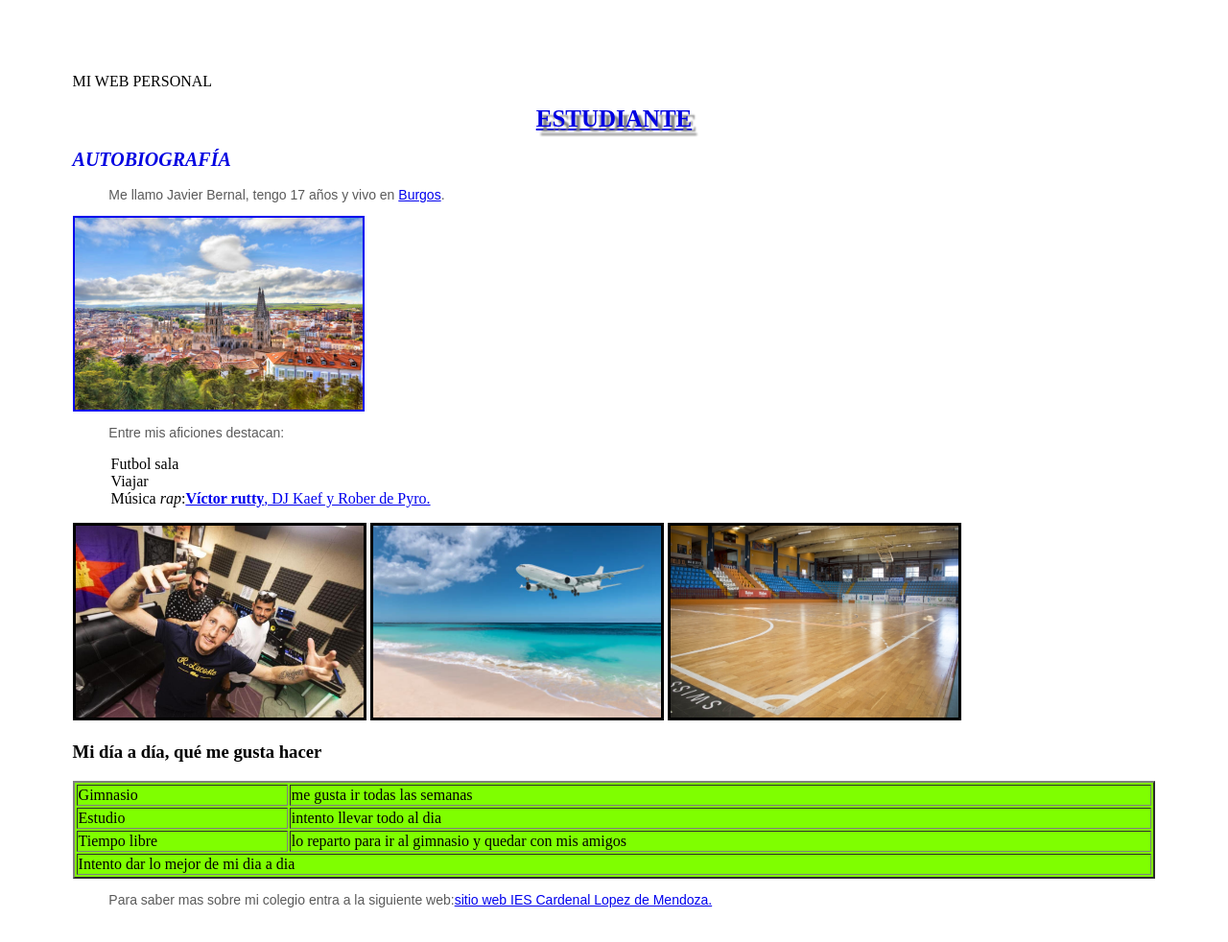
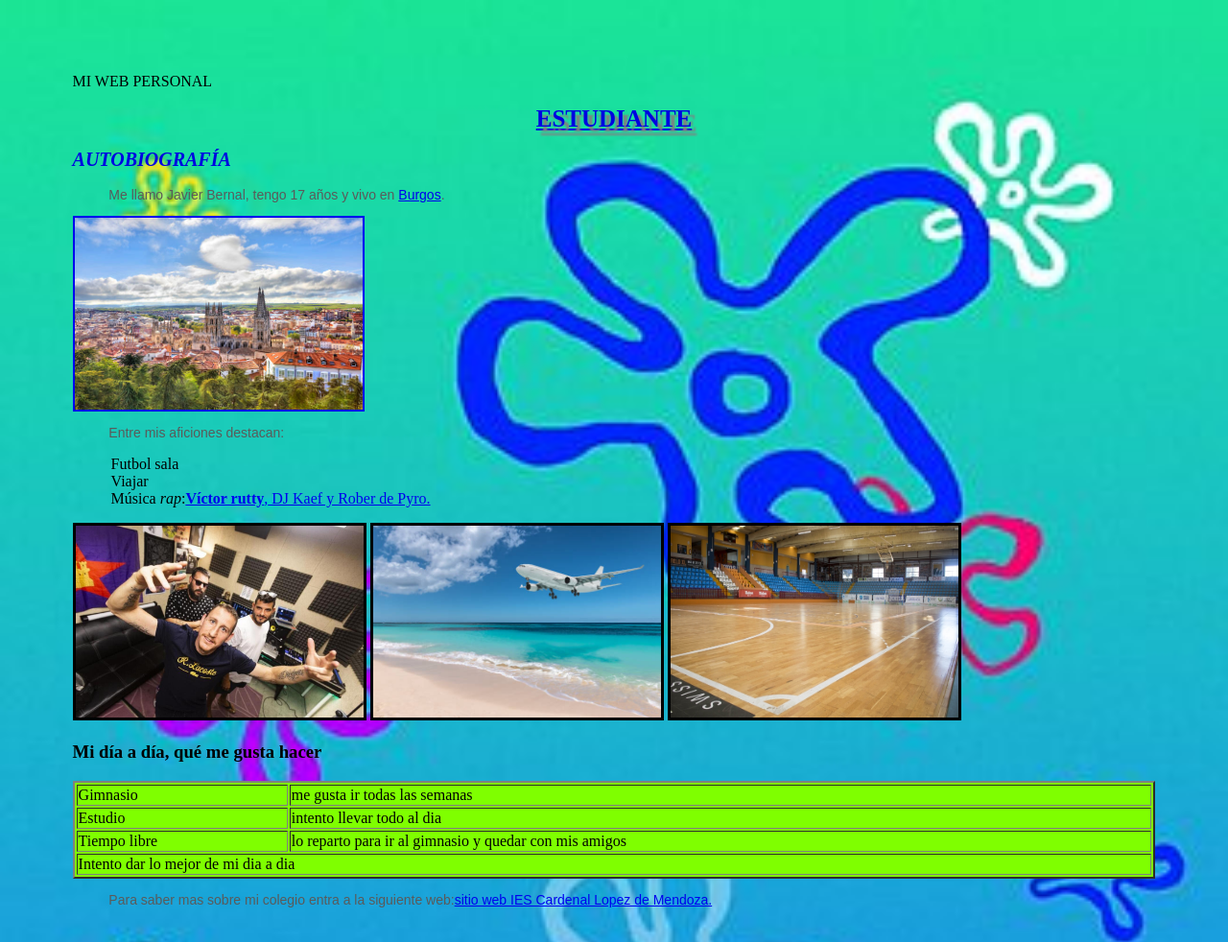
Before and after one commit to magodelazaza/RADIOMENDOZA, a plain HTML site: page ABOUT US/JAVIER/Javier Bernal.html in a window 1280 px wide. Shown: the top 982 px of the page at 96% size. Drawn offline with Linux system fonts and the light colour scheme.

Commit message:
Update hoja de estilos web personal.css

```diff
--- a/ABOUT US/JAVIER/hoja de estilos web personal.css
+++ b/ABOUT US/JAVIER/hoja de estilos web personal.css
@@ -1,5 +1,5 @@
 body{
-    background-image: url(fondo bikini.jpg);
+    background-image: url("fondo bikini.jpg");
     margin: 2cm;
 
     background-size:cover;
```
